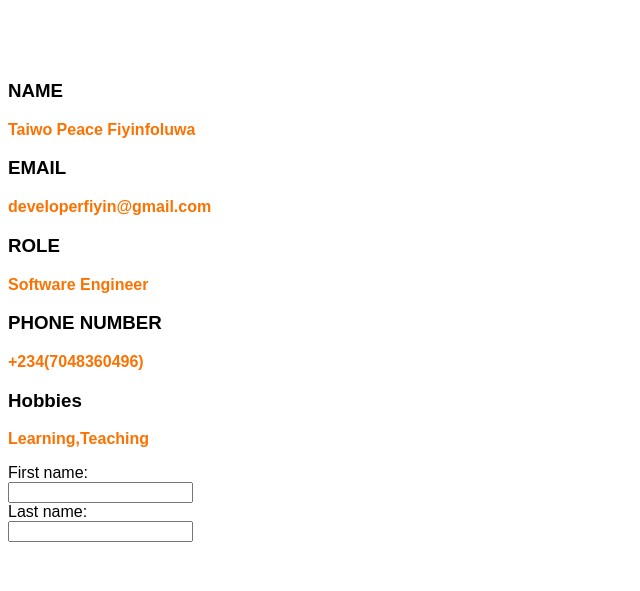
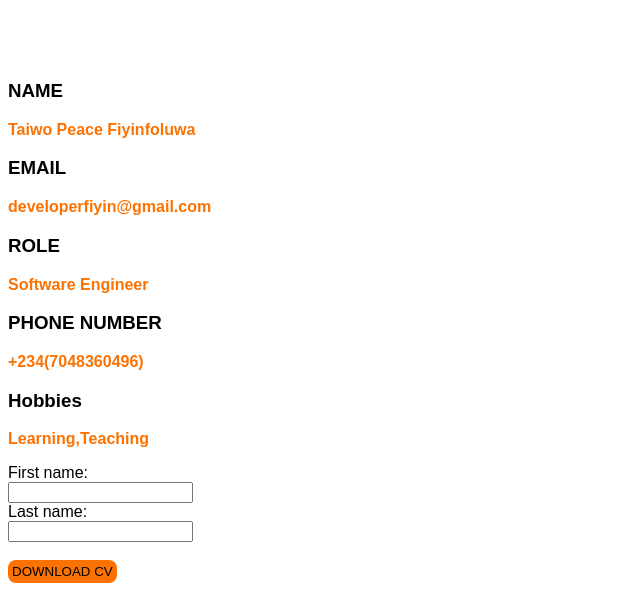
Before and after one commit to Developerfiyin/Assignment3, a plain HTML site: page index.html in a window 1280 px wide. Shown: the part 222-813 px from the top of the page, without its empty margins (0-640 px from the left). Drawn offline with Linux system fonts and the light colour scheme.

Commit message:
added the button tag and styled it.

```diff
--- a/index.html
+++ b/index.html
@@ -25,12 +25,15 @@
 
         <h3>Hobbies</h3>
         <p>Learning,Teaching</p>
+
         <form action="" class="form">
           <label for="fname">First name:</label><br />
           <input type="text" id="fname" name="fname" /><br />
           <label for="lname">Last name:</label><br />
           <input type="text" id="lname" name="lname" />
         </form>
+        <br />
+        <button>DOWNLOAD CV</button>
       </div>
     </div>
   </body>
--- a/style.css
+++ b/style.css
@@ -15,3 +15,9 @@ p {
   color: rgb(252, 114, 2);
   font-weight: bolder;
 }
+button {
+  background-color: rgb(252, 114, 2);
+  border: none;
+  padding: 4px;
+  border-radius: 8px;
+}
```
